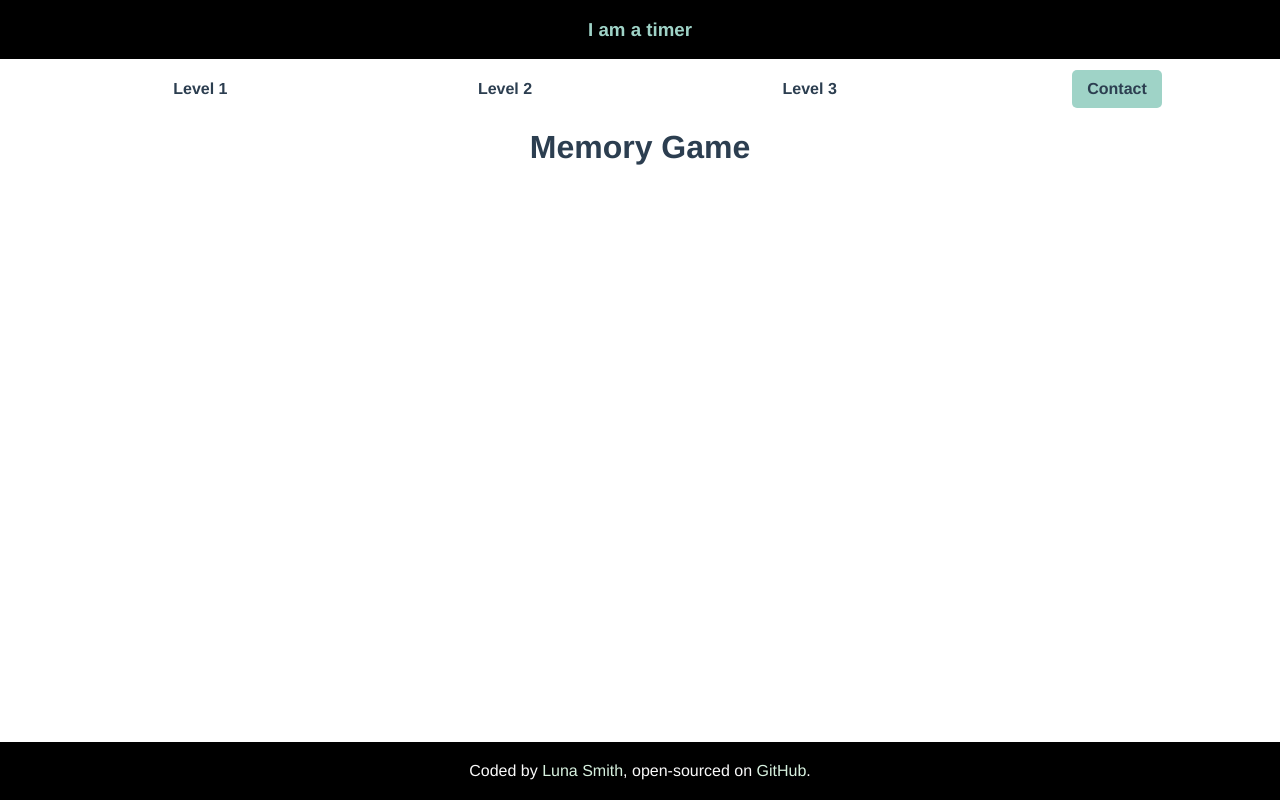
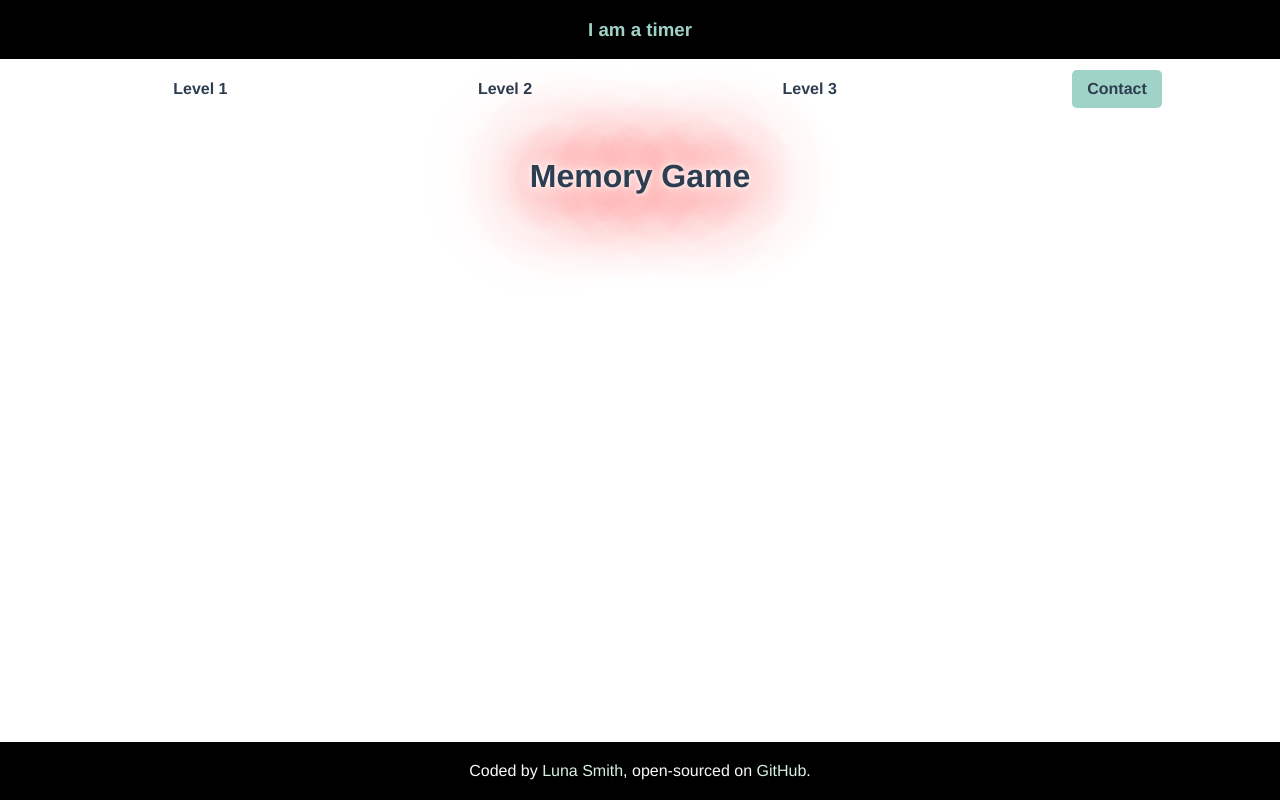
Before and after one commit to Lu-Smith/memory_game_vue, a Vue app: page / in a window 1280 px wide. Built offline with nearby package versions, Linux system fonts and the light colour scheme.

Commit message:
Updated the title

```diff
--- a/src/App.vue
+++ b/src/App.vue
@@ -1,7 +1,7 @@
 <template>
   <GameTimer />
   <MainHeader />
-  <h1>Memory Game</h1>
+  <MainTitle />
   <MainFooter />
 </template>
 
@@ -10,13 +10,15 @@ import { defineComponent } from 'vue';
 import MainFooter from './components/Footer/MainFooter.vue';
 import GameTimer from './components/Header/GameTimer.vue';
 import MainHeader from './components/Header/MainHeader.vue';
+import MainTitle from './components/Header/MainTitle.vue';
 
 export default defineComponent({
   name: 'App',
   components: {
     MainFooter,
     GameTimer,
-    MainHeader
+    MainHeader,
+    MainTitle
 }
 });
 </script>
--- a/src/components/Header/MainTitle.vue
+++ b/src/components/Header/MainTitle.vue
@@ -0,0 +1,23 @@
+<template>
+      <h1 class="animated-heading">Memory Game</h1>
+  </template>
+
+  <style>
+  .animated-heading {
+    animation: neonEffect 1s ease-in-out infinite alternate;
+  }
+
+  @keyframes neonEffect {
+    0% {
+      text-shadow: 0 0 5px #fff, 0 0 20px #fff, 0 0 30px #b6eb93, 0 0 40px #9fd3c7, 0 0 70px #9fd3c7, 0 0 80px #9fd3c7, 0 0 100px #9fd3c7, 0 0 120px #9fd3c7;
+    }
+    100% {
+      text-shadow: 0 0 5px #ffffff, 0 0 20px #fff, 0 0 30px #fff, 0 0 40px #ff4d4d, 0 0 70px #ff4d4d, 0 0 80px #ff4d4d, 0 0 100px #ff4d4d, 0 0 120px #ff4d4d;
+    }
+  }
+
+  h1 {
+    margin-top: 50px;
+  }
+
+  </style>
```
